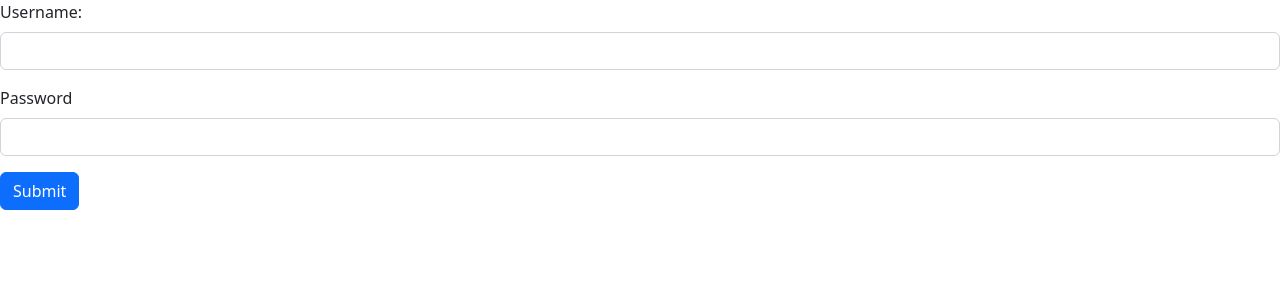
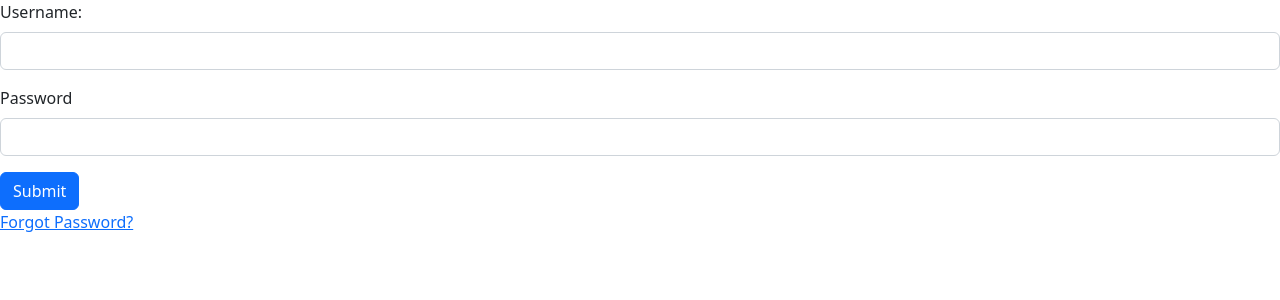
Before and after one commit to ikeasamoahansah/instabam, a Django app: page /login in a window 1280 px wide. Shown: the top 300 px of the page. Run offline with Django 4.2, Linux system fonts and the light colour scheme.

Commit message:
added reset password feature

```diff
--- a/backend/socioApp/instabam/templates/registration/login.html
+++ b/backend/socioApp/instabam/templates/registration/login.html
@@ -24,6 +24,7 @@
         </div>
         <button type="submit" class="btn btn-primary">Submit</button>
     </form>
+    <a href={% url 'reset_password' %}>Forgot Password?</a>
     <!-- JavaScript Bundle with Popper -->
     <script src="https://cdn.jsdelivr.net/npm/bootstrap@5.2.2/dist/js/bootstrap.bundle.min.js" integrity="sha384-OERcA2EqjJCMA+/3y+gxIOqMEjwtxJY7qPCqsdltbNJuaOe923+mo//f6V8Qbsw3" crossorigin="anonymous"></script>
 </body>
--- /dev/null
+++ b/backend/socioApp/instabam/templates/registration/reset_password_complete.html
@@ -0,0 +1,5 @@
+<h3>Password reset complete</h3>
+
+<p>Your password has been set, You may go ahead and log in now</p>
+
+<a href={% url 'login' %}>Log in</a>
--- a/backend/socioApp/instabam/urls.py
+++ b/backend/socioApp/instabam/urls.py
@@ -1,4 +1,6 @@
 from django.urls import path
+
+from django.contrib.auth import views as auth_views
 
 from . import views
 
@@ -9,5 +11,18 @@ urlpatterns = [
     path('signup', views.signup, name="signup"),
     path('logout', views.logout_view, name="logout"),
     path('post_cont', views.post_content, name="post"),
-    path('profile/u/<int:id>', views.profile, name="profile")
+    path('profile/u/<int:id>', views.profile, name="profile"),
+
+    path('reset_password/',
+         auth_views.PasswordResetView.as_view(template_name='registration/reset_password.html'),
+         name="reset_password"),
+    path('password_reset/done/',
+         auth_views.PasswordResetDoneView.as_view(template_name='registration/reset_password_sent.html'),
+         name="password_reset_done"),
+    path('reset/<uidb64>/<token>/',
+         auth_views.PasswordResetConfirmView.as_view(template_name='registration/reset_password_confirm.html'),
+         name="password_reset_confirm"),
+    path('reset/done/',
+         auth_views.PasswordResetCompleteView.as_view(template_name='registration/reset_password_complete.html'),
+         name="password_reset_complete")
 ]
```
Also changed, not shown: backend/socioApp/instabam/templates/registration/reset_password.html (added, +11 -0 lines), backend/socioApp/instabam/templates/registration/reset_password_confirm.html (added, +9 -0 lines), backend/socioApp/instabam/templates/registration/reset_password_sent.html (added, +13 -0 lines), backend/socioApp/socioApp/settings.py (+9 -1 lines), backend/socioApp/db.sqlite3, backend/socioApp/media/images/kapec.png (added).
